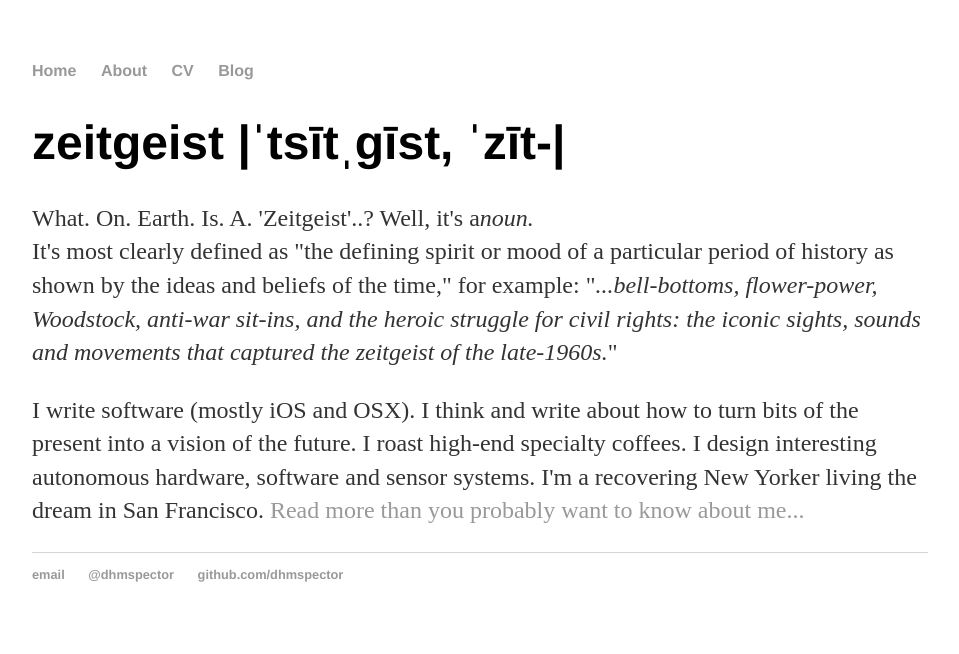
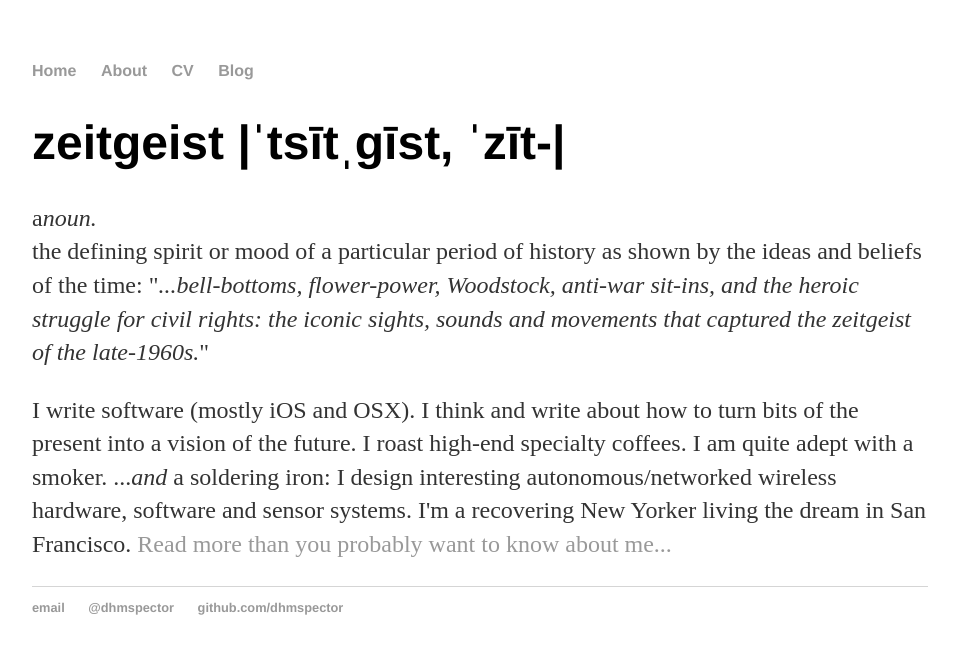
Before and after one commit to dhmspector/dhmspector.github.io, a Jekyll site: the page built from index.html, in a window 1280 px wide. Shown: the top 654 px of the page, without its empty margins (160-1119 px from the left). Built offline with Jekyll 4.4.1, drawn with Linux system fonts in a browser that asks for light colours.

Commit message:
main index update

```diff
--- a/index.html
+++ b/index.html
@@ -6,18 +6,19 @@ title: David HM Spector, iOS/OSX Developer, Coffee Snob, Recovering New Yorker i
 		<div class="blurb">
 			<h1>zeitgeist |ˈtsītˌgīst, ˈzīt-|</h1>
 
-<p>What. On. Earth. Is. A. 'Zeitgeist'..? Well, it's
-a<em>noun.</em></br> It's most clearly defined as "the defining spirit
+<p>a<em>noun.</em></br> the defining spirit
 or mood of a particular period of history as shown by the ideas and
-beliefs of the time," for example: "<em>...bell-bottoms, flower-power,
+beliefs of the time: "<em>...bell-bottoms, flower-power,
 Woodstock, anti-war sit-ins, and the heroic struggle for civil rights:
 the iconic sights, sounds and movements that captured the zeitgeist of
 the late-1960s.</em>"</p>
 
 <p>I write software (mostly iOS and OSX). I think and write about how
 to turn bits of the present into a vision of the future. I roast
-high-end specialty coffees. I design interesting autonomous hardware,
-software and sensor systems.  I'm a recovering New Yorker living the
-dream in San Francisco.  <a href="/about">Read more than you probably
-want to know about me...</a></p>
+high-end specialty coffees. I am quite adept with a smoker.
+...<em>and</em> a soldering iron: I design interesting
+autonomous/networked wireless hardware, software and sensor systems.
+I'm a recovering New Yorker living the dream in San
+Francisco.  <a href="/about">Read more than you probably want to know
+about me...</a></p>
 		</div>
```
